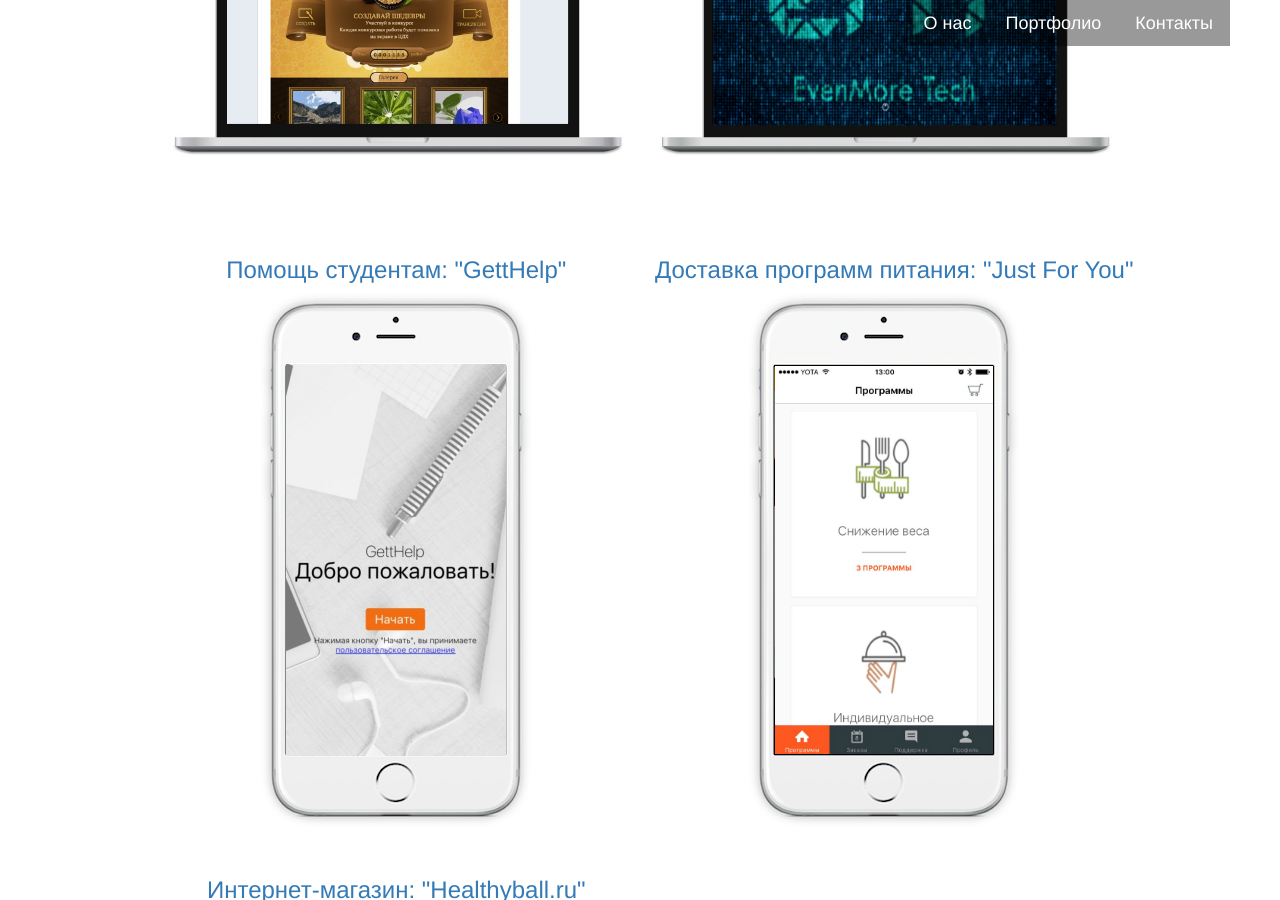
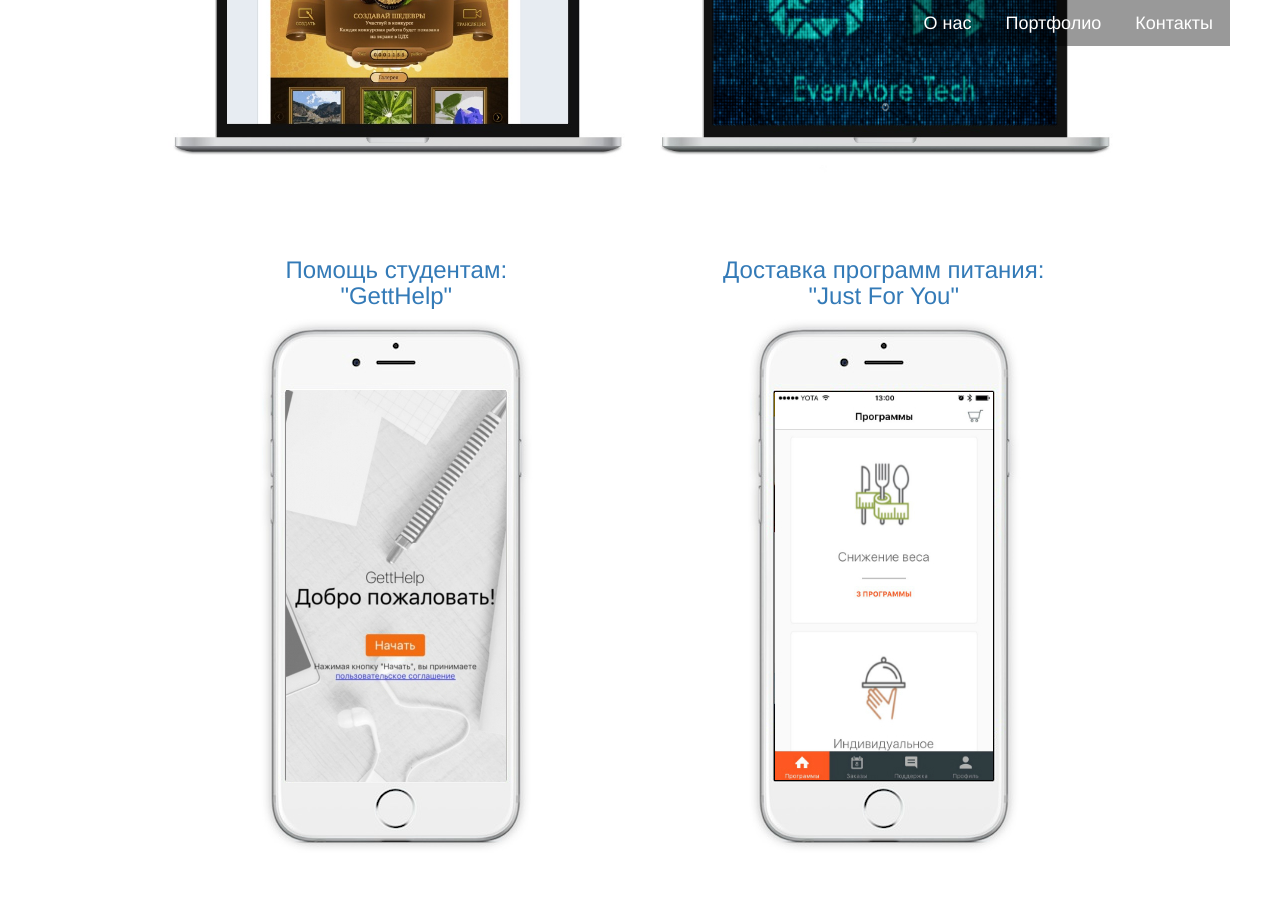
Before and after one commit to BinaryBlitz/binaryblitz.github.io, a Jekyll site: the page built from index.html, in a window 1280 px wide and 900 px high, scrolled down 3228 px. Built offline with Jekyll 4.4.1, drawn with Linux system fonts in a browser that asks for light colours; a style sheet for code colours, icons or effects is not loaded.

Commit message:
Fix nowrap

```diff
--- a/_includes/portfolio.html
+++ b/_includes/portfolio.html
@@ -69,7 +69,7 @@
           <div class="col-md-6">
             <div class="portfolio-item">
               <a href="https://itunes.apple.com/ru/app/getthelp/id1073331646">
-                <h3>Помощь студентам: "GettHelp"</h3>
+                <h3>Помощь студентам: <br> "GettHelp"</h3>
                 <img class="img-portfolio img-responsive" src="img/ghelp.jpg">
               </a>
             </div>
@@ -78,7 +78,7 @@
           <div class="col-md-6">
             <div class="portfolio-item">
               <a href="">
-                <h3 class="nowrap">Доставка программ питания: "Just For You"</h3>
+                <h3>Доставка программ питания: <br> "Just For You"</h3>
                 <img class="img-portfolio img-responsive img-stub" src="img/jfy.jpg" onmouseover="this.src='img/stub-jfy.jpg';" onmouseout="this.src='img/jfy.jpg';" onclick="return false">
               </a>
             </div>
--- a/css/stylish-portfolio.css
+++ b/css/stylish-portfolio.css
@@ -248,10 +248,6 @@ hr.small {
     cursor: not-allowed;
 }
 
-.nowrap {
-    white-space: nowrap;
-}
-
 /* Call to Action */
 
 .call-to-action {
```
